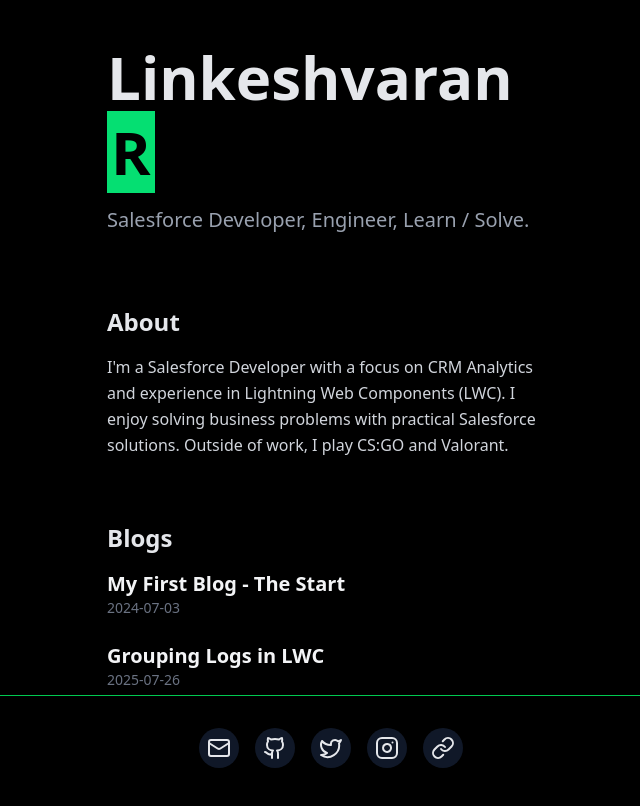
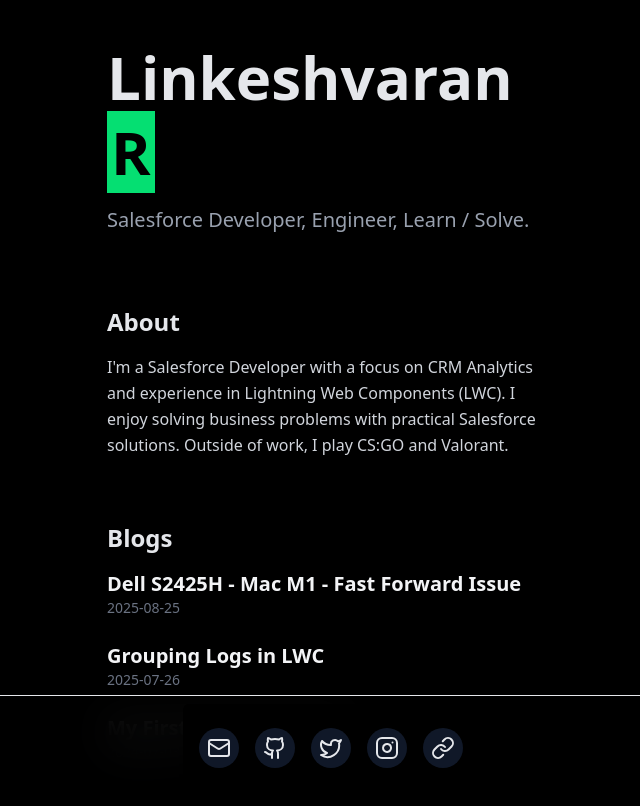
Before and after one commit to linkeshvaranr/website, a Next.js app: page / in a window 1280 px wide. Shown: the top 806 px of the page, without its empty margins (309-949 px from the left). Built offline with nearby package versions, Linux system fonts and the light colour scheme.

Commit message:
changed Dell S2425H - Mac M1 blog

```diff
--- a/src/app/page.tsx
+++ b/src/app/page.tsx
@@ -4,7 +4,8 @@
 
 export default function Home() {
 const slugs = getSlugs()
-const posts = slugs.map(slug => {
+const posts = slugs
+  .map(slug => {
     const { data } = getPost(slug.replace(/\.md$/, ''))
     return {
       slug: slug.replace(/\.md$/, ''),
@@ -12,6 +13,8 @@
       date: data.date,
     }
   })
+  .sort((a, b) => new Date(b.date).getTime() - new Date(a.date).getTime())
+
 
 return (
   <div className="flex flex-col min-h-screen bg-black text-gray-200">
@@ -54,7 +57,7 @@
     {/* Footer with Contact Section */}
 
 
-<div className="fixed bottom-0 left-0 right-0 z-50 bg-black/80 backdrop-blur-xl border-t border-green-500 px-6 py-2">
+<div className="fixed bottom-0 left-0 right-0 z-50 bg-black/80 backdrop-blur-xl border-t border-white-500 px-6 py-2">
   <div className="flex items-center justify-center">
     <Contact />
   </div>
--- /dev/null
+++ b/src/content/DellS2425H-MacM1-FastForwardIssue.md
@@ -0,0 +1,34 @@
+---
+title: "Dell S2425H - Mac M1 - Fast Forward Issue"
+date: "2025-08-25"
+---
+
+# Dell S2425H - Mac M1 - Fast Forward Issue
+
+I recently bought a **Dell S2425H (23.8"/60.45 cm FHD IPS 100 Hz)**. It’s a pretty good display, and the speaker quality is also nice.
+
+I connected it via the **HDMI port**. After a few days, I noticed a strange issue:
+
+When I opened a YouTube video in Chrome, it got stuck. After closer observation, I realized the video was playing at tremendous speed, skipping straight to the end.
+
+I tried the same in Safari, but the issue persisted. I also tested with Twitter videos, and they wouldn’t play at all.
+
+---
+
+## Resolution
+
+### 1. Use Built-in Speakers
+- Go to **Settings > Sound > Output > Change to MacBook Air**.
+- This resolved the issue, but the audio output comes from the MacBook instead of the monitor.
+
+### 2. Use Monitor Speakers
+- Plug in the HDMI cable **before starting the Mac**, not after it has booted.
+- Then restart the Mac.
+- This worked for me.
+
+---
+
+## Additional Details
+
+**Monitor:** Dell S2425H (23.8"/60.45 cm FHD IPS 100 Hz)
+**Mac:** MacBook Air M1, macOS Sonoma 14.4
```
Lines whose indentation alone changed are shown as unchanged.
